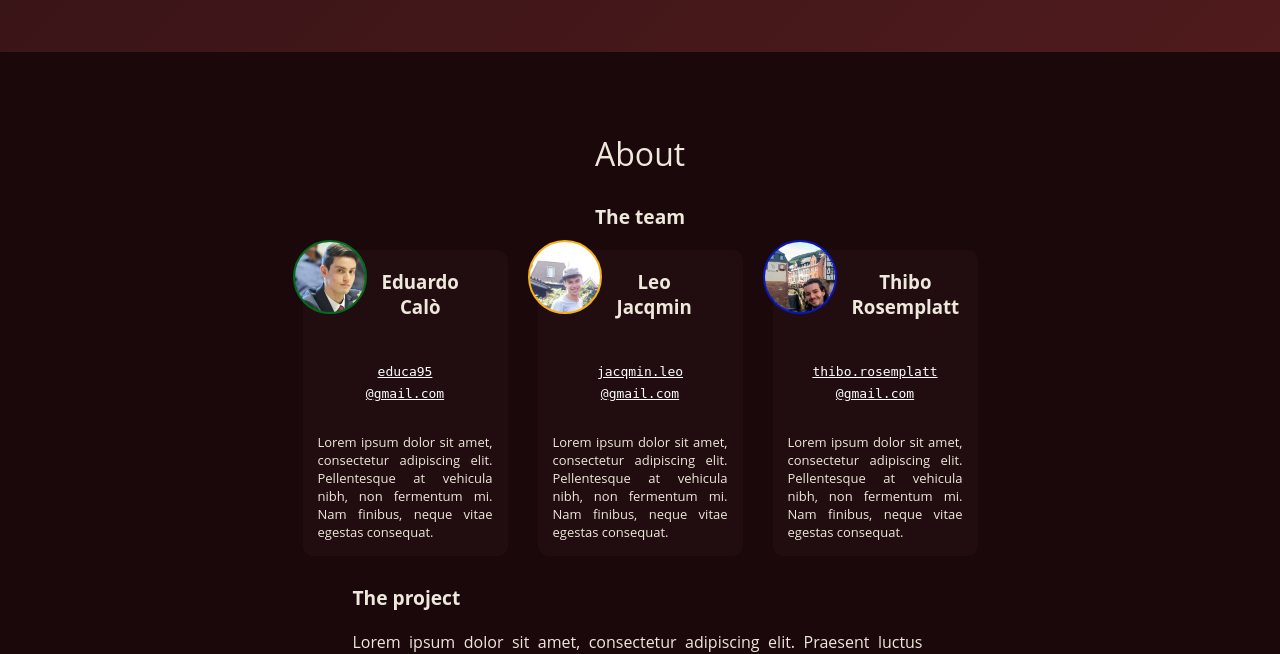
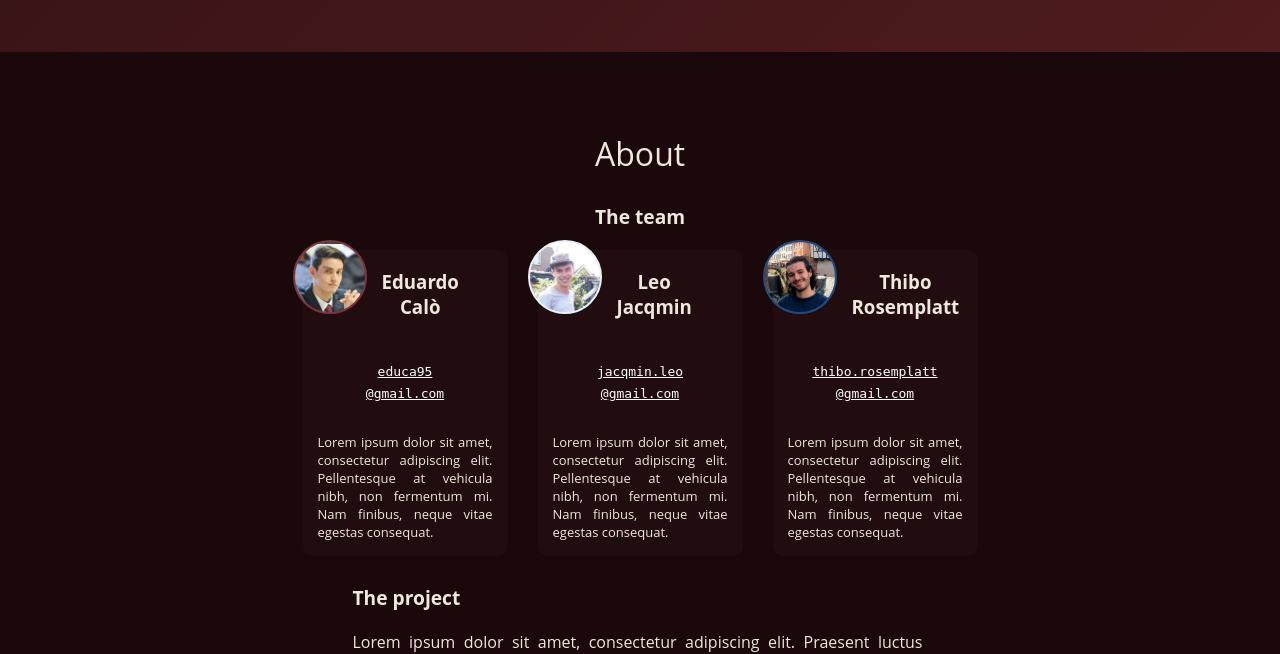
Before and after one commit to thiborose/gecko-app, a Flask app: page / in a window 1280 px wide. Shown: the part 708-1362 px from the top of the page. Run offline with Flask 2, Linux system fonts and the light colour scheme; some libraries are stand-ins or nearby versions; some web fonts are replaced.

Commit message:
Better profile picture styles

```diff
--- a/static/sass/style.scss
+++ b/static/sass/style.scss
@@ -328,17 +328,23 @@ footer{
 
                 &#eduardo-picture {
                     background-image: url("../img/edu.jpeg");
-                    border-color: #006d18;
+                    background-position: 40% -8%;
+                    background-size: 95px;
+                    border-color: #7b363f;
                 }
 
                 &#leo-picture {
                     background-image: url("../img/leo.jpeg");
-                    border-color: #f7b11a;
+                    background-position: 38% 39%;
+                    background-size: 120px;
+                    border-color: #eaf0fa;
                 }
 
                 &#thibo-picture {
                     background-image: url("../img/thi.jpeg");
-                    border-color: #0a16c0;
+                    background-position: 50% 59%;
+                    background-size: 120px;
+                    border-color: #244b7d;
                 }
             }
         }
```
